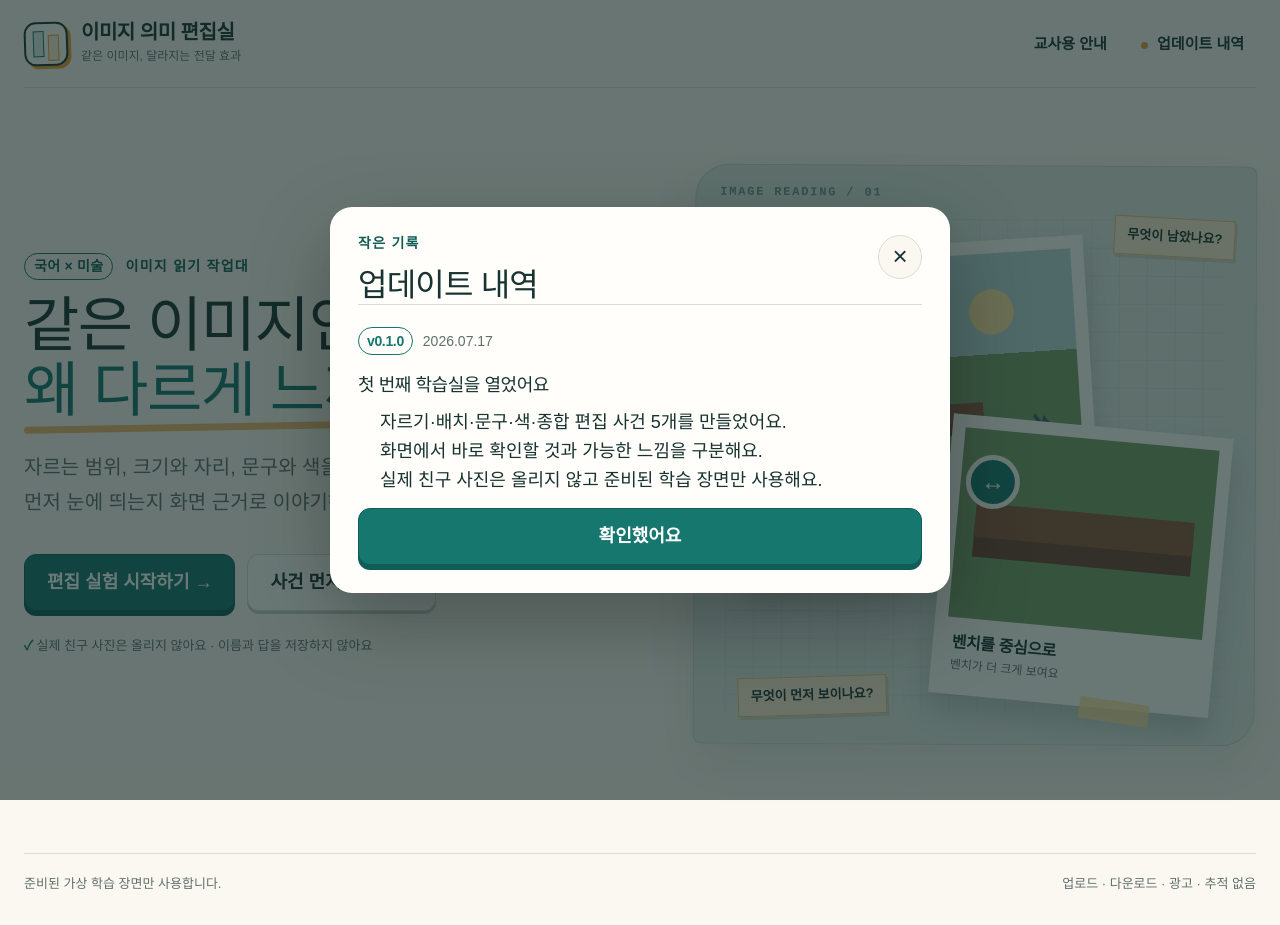
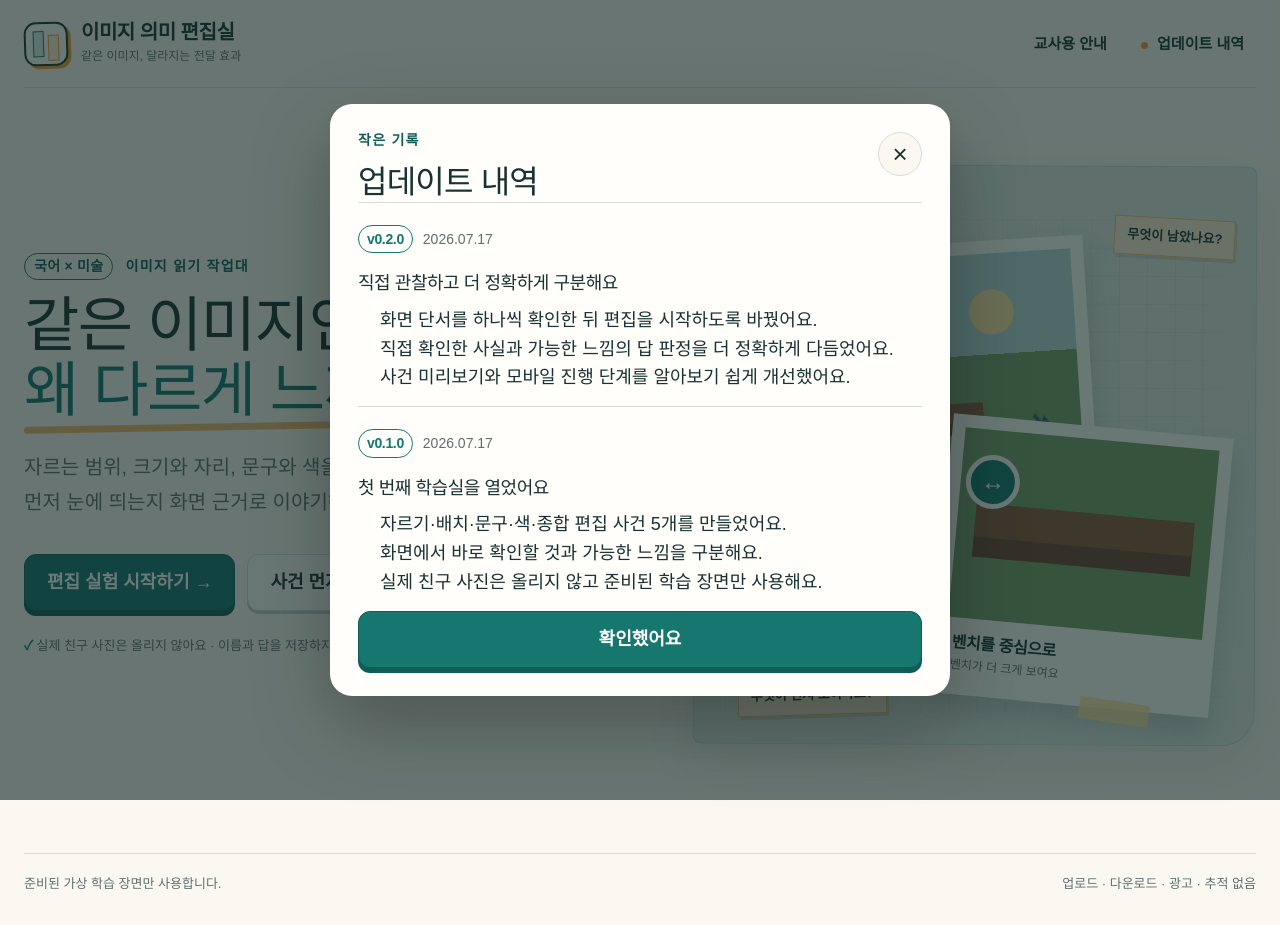
Before and after one commit to WBmaker2/image-meaning-editing-studio, a Next.js app: page / in a window 1280 px wide. Both pictures are taken after a click on the button "업데이트 내역". Built offline with nearby package versions, Linux system fonts and the light colour scheme.

Commit message:
docs: add v0.2.0 in-app update history

```diff
--- a/app/components/Dialogs.tsx
+++ b/app/components/Dialogs.tsx
@@ -9,6 +9,16 @@ export function InfoDialog({ type, onClose }: DialogProps) {
       eyebrow: "작은 기록",
       title: "업데이트 내역",
       body: (
+        <>
+          <div className="update-entry">
+            <div className="update-meta"><strong>v0.2.0</strong><span>2026.07.17</span></div>
+            <h3>직접 관찰하고 더 정확하게 구분해요</h3>
+            <ul>
+              <li>화면 단서를 하나씩 확인한 뒤 편집을 시작하도록 바꿨어요.</li>
+              <li>직접 확인한 사실과 가능한 느낌의 답 판정을 더 정확하게 다듬었어요.</li>
+              <li>사건 미리보기와 모바일 진행 단계를 알아보기 쉽게 개선했어요.</li>
+            </ul>
+          </div>
           <div className="update-entry">
             <div className="update-meta"><strong>v0.1.0</strong><span>2026.07.17</span></div>
             <h3>첫 번째 학습실을 열었어요</h3>
@@ -18,6 +28,7 @@ export function InfoDialog({ type, onClose }: DialogProps) {
               <li>실제 친구 사진은 올리지 않고 준비된 학습 장면만 사용해요.</li>
             </ul>
           </div>
+        </>
       ),
     },
     teacher: {
```
Lines whose indentation alone changed are shown as unchanged.
